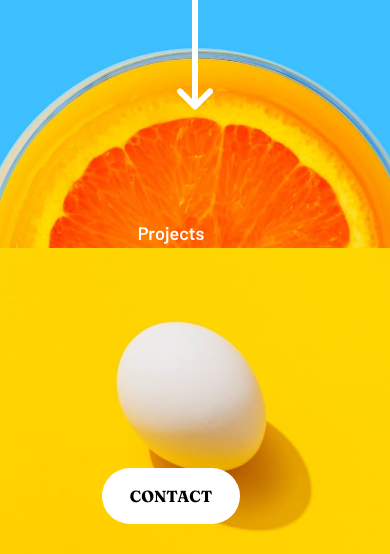
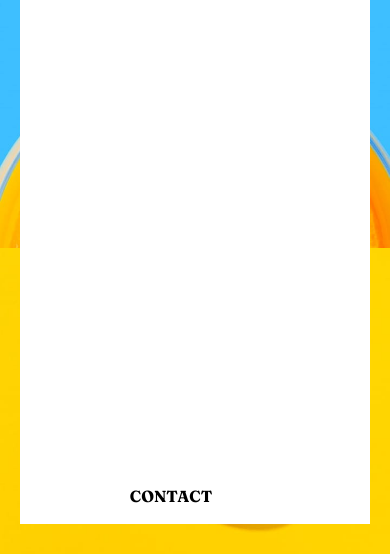
Before and after one commit to market-plier/Sunny-Side-Agency-Landing-Page, a website: page index.html in a window 390 px wide. Both pictures are taken after a click on the button 354 px from the left and 44 px from the top of the page. Shown: the part 290-844 px from the top of the page. Drawn offline with Linux system fonts and the light colour scheme.

```diff
--- a/index.html
+++ b/index.html
@@ -30,7 +30,8 @@
             <img src="images/icon-hamburger.svg">
         </button>
         <ul id="nav"
-            class="hidden flex-col md:flex md:flex-row justify-between items-center font-barlow font-semibold text-lg text-white text-center">
+            class="hidden bg-white md:bg-none flex-col md:flex md:flex-row justify-between
+            items-center font-barlow font-semibold text-lg text-white text-center">
             <li>
                 <a href="#">About</a>
             </li>
@@ -39,7 +40,7 @@
             </li>
             <li>
                 <a href="#">Projects</a>
-            <li class="font-fraunces uppercase font-bold text-base text-black bg-white py-4 px-7 rounded-full hover:bg-opacity-30 hover:text-white">
+            <li class="font-fraunces uppercase font-bold text-base text-black  bg-[#FBD700] md:bg-white py-4 px-7 rounded-full hover:bg-opacity-30 hover:text-white">
                 <a href="#">Contact</a>
             </li>
         </ul>
@@ -183,7 +184,7 @@
     </div>
 </section>
 <footer class="bg-[#90D4C5]">
-    <div class="container mx-auto text-center py-[74px]">
+    <div class="container mx-auto text-center py-[64px] md:py-[74px]">
         <img src="images/logo-footer.svg" class="mx-auto pr-4 h-[34px]">
         <div class="flex justify-center mt-10 gap-14 text-[#458C7E] font-barlow font-bold text-lg">
             <p class="cursor-pointer transition ease-in-out duration-300 hover:text-white">
--- a/tailwind.css
+++ b/tailwind.css
@@ -11,7 +11,7 @@
     background-size: cover;
 }
 li{
-    @apply mr-12
+    @apply md:mr-12
 }
 .yellow:after{
     @apply bg-[#FAD400]
@@ -39,9 +39,21 @@
 
 .burger-opened{
     display: flex;
+    justify-content: space-evenly;
+    color: black;
     position: absolute;
-    top: 10px;
-    bottom: 30px;
-    left: 20px;
-    right: 20px;
+    top: 106px;
+    bottom: 526px;
+    left: 22px;
+    right: 24px;
 }
+.burger-opened::before{
+    content: "";
+    position: absolute;
+    top: -26px;
+    right: 0;
+    width: 0;
+    height: 0;
+    border-left: 26px solid transparent;
+    border-bottom: 26px solid white;
+}
```
